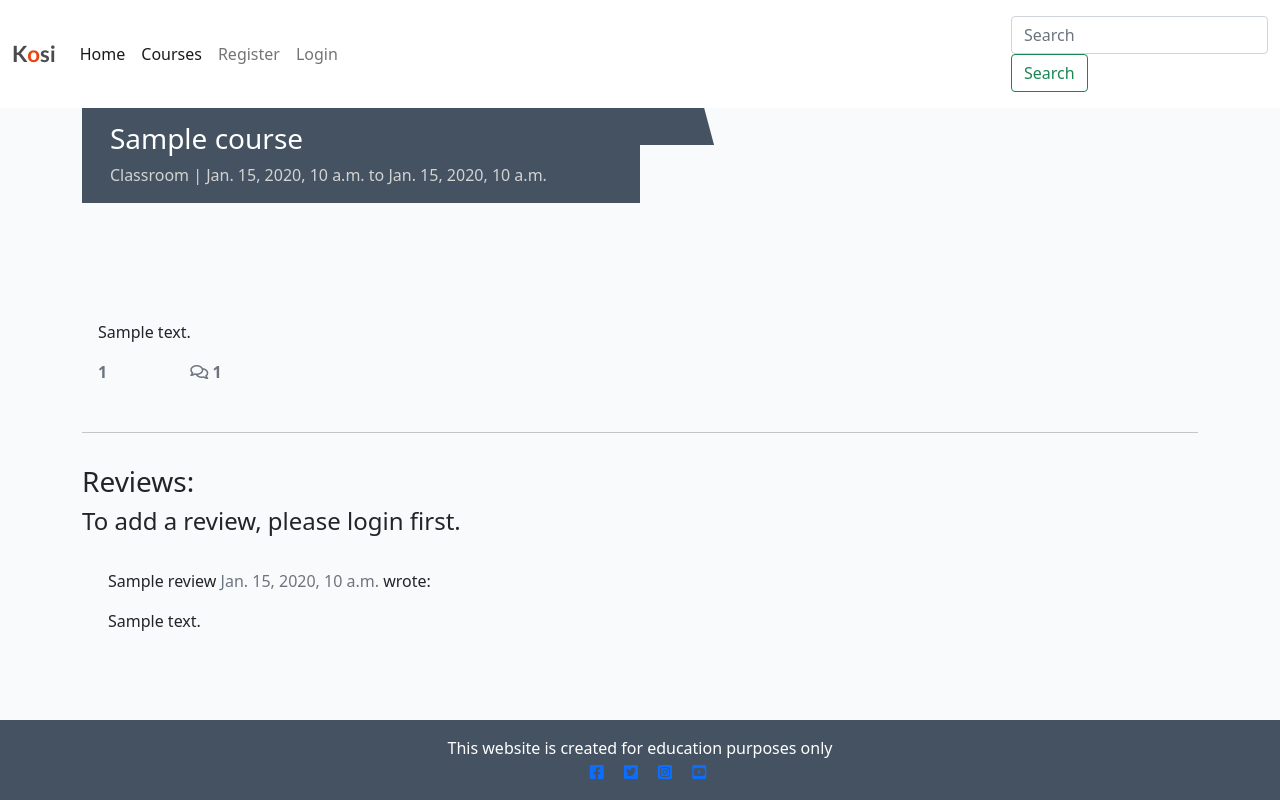
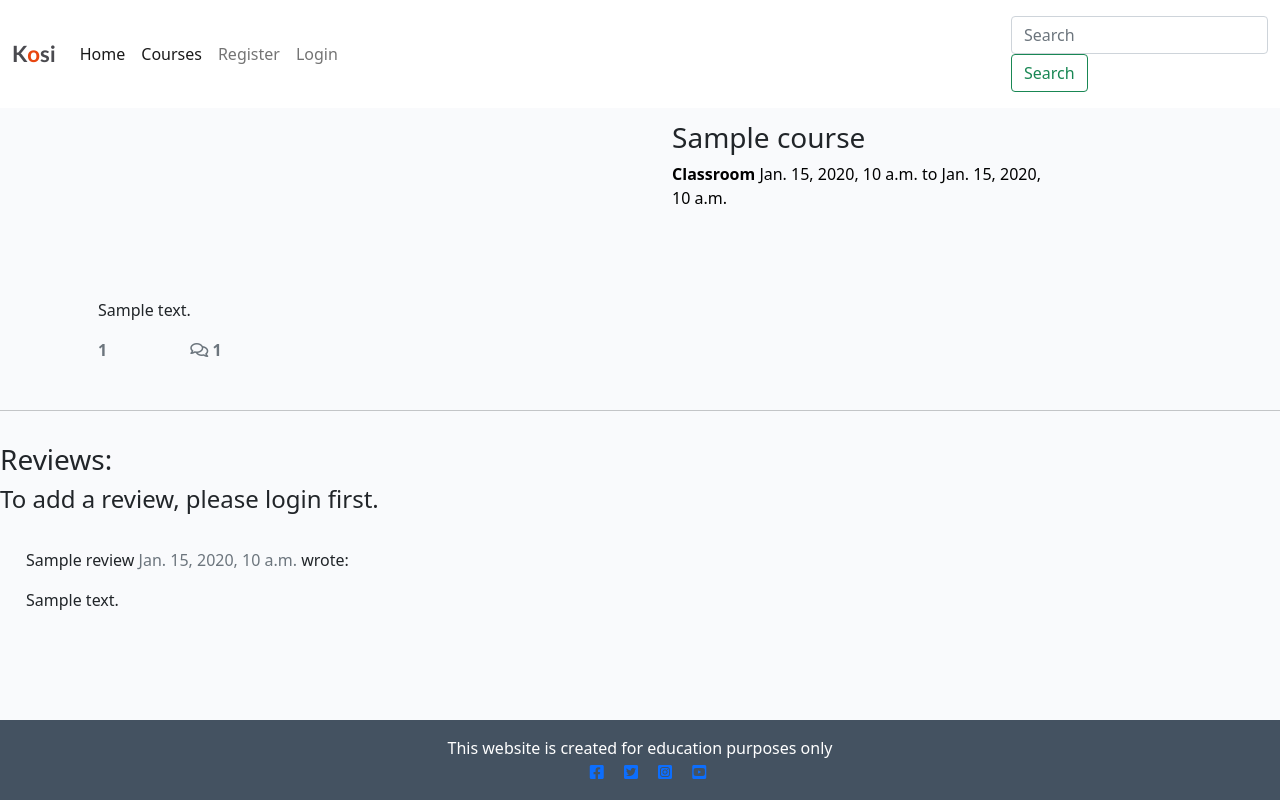
Before and after one commit to Flora-King/Kosi_app, a Django app: a page that uses templates/course_detail.html in a window 1280 px wide. Run offline with Django 3.2, Linux system fonts and the light colour scheme; tables that the repository leaves empty hold one stand-in row (values such as "Sample post"); some libraries are stand-ins or nearby versions.

Commit message:
Amend and restructure course detail page

```diff
--- a/static/css/style.css
+++ b/static/css/style.css
@@ -56,14 +56,16 @@ body {
     margin-top: 10px;
     overflow: hidden;
     position: relative;
-    display: inline-block;
-    height: 33vh;
+    /* display: inline-block; */
+    /* height: 33vh; */
     width: 100%;
 }
 
 .masthead-text {
-    background-color: #445261;
-    color: white;
+    /* background-color: #445261; */
+    /* background-color: #d36a28;  */
+    /* color: white; */
+    color: black;
     position: relative;
 }
 
@@ -97,13 +99,13 @@ body {
 }
 
 .course-title {
-    margin-top: 20%;
+    margin-top: 30%;
     margin-left: 5%;
 }
 
 .course-subtitle {
     margin-left: 5%;
-    color: lightgray;
+    color: black;
 }
 
 .btn-signup {
--- a/templates/course_detail.html
+++ b/templates/course_detail.html
@@ -2,27 +2,29 @@
 
 {% load crispy_forms_tags %}
 
-<div class="masthead">
-    <div class="container">
-        <div class="row g-0">
-            <div class="col-md-6 masthead-text">
-                <!-- course title goes in these h1 tags -->
-                <h3 class="course-title">{{ course.title }}</h3>
-                <p class="course-subtitle">{{ course.delivery }} | {{ course.delivery_from }} to {{ course.delivery_to }}</p>
-            </div>
-            <div class="d-none d-md-block col-md-6 masthead-image">
-                <!-- The featured image URL goes in the src attribute -->
+<div class="container-fluid">
+    <div class="row">
+        <div class="col-12 col-md-6 col-lg-4 offset-lg-2">
+            <div class="image-container mt-5">
                 {% if "placeholder" in course.featured_image.url %}
-                <img src="https://codeinstitute.s3.amazonaws.com/fullstack/blog/default.jpg" width="100%">
+                <img class="card-img-top img-fluid" src="https://codeinstitute.s3.amazonaws.com/fullstack/blog/default.jpg" width="100%">
                 {% else %}
-                <img src=" {{ course.featured_image.url }}" width="100%">
+                <img class="card-img-top img-fluid" src=" {{ course.featured_image.url }}" width="100%">
                 {% endif %}
             </div>
         </div>
+        <div class="col-12 col-md-6 col-lg-4">
+            <div class="course_delivery my-5">
+                <h3 class="course-title">{{ course.title }}</h3>
+                <p class="course-subtitle"> <strong>{{ course.delivery }}</strong> {{ course.delivery_from }} to {{ course.delivery_to }}</p>
+            </div>
+        </div>
+
     </div>
 </div>
+
 <div class="container">
-    <div class="row">
+
         <div class="col card mb-3  mt-4 left top">
             <div class="card-body">
                 <!-- The course content goes inside the card-text. -->
@@ -65,7 +67,7 @@
         </div>
     </div>
     <div class="row">
-        <div class="col-md-8 card mb-4  mt-3 ">
+        <div class="col-md-6 card mb-4  mt-3 ">
             <h3>Reviews:</h3>
             <h4>To add a review, please login first.</h4>
             <div class="card-body">
```
